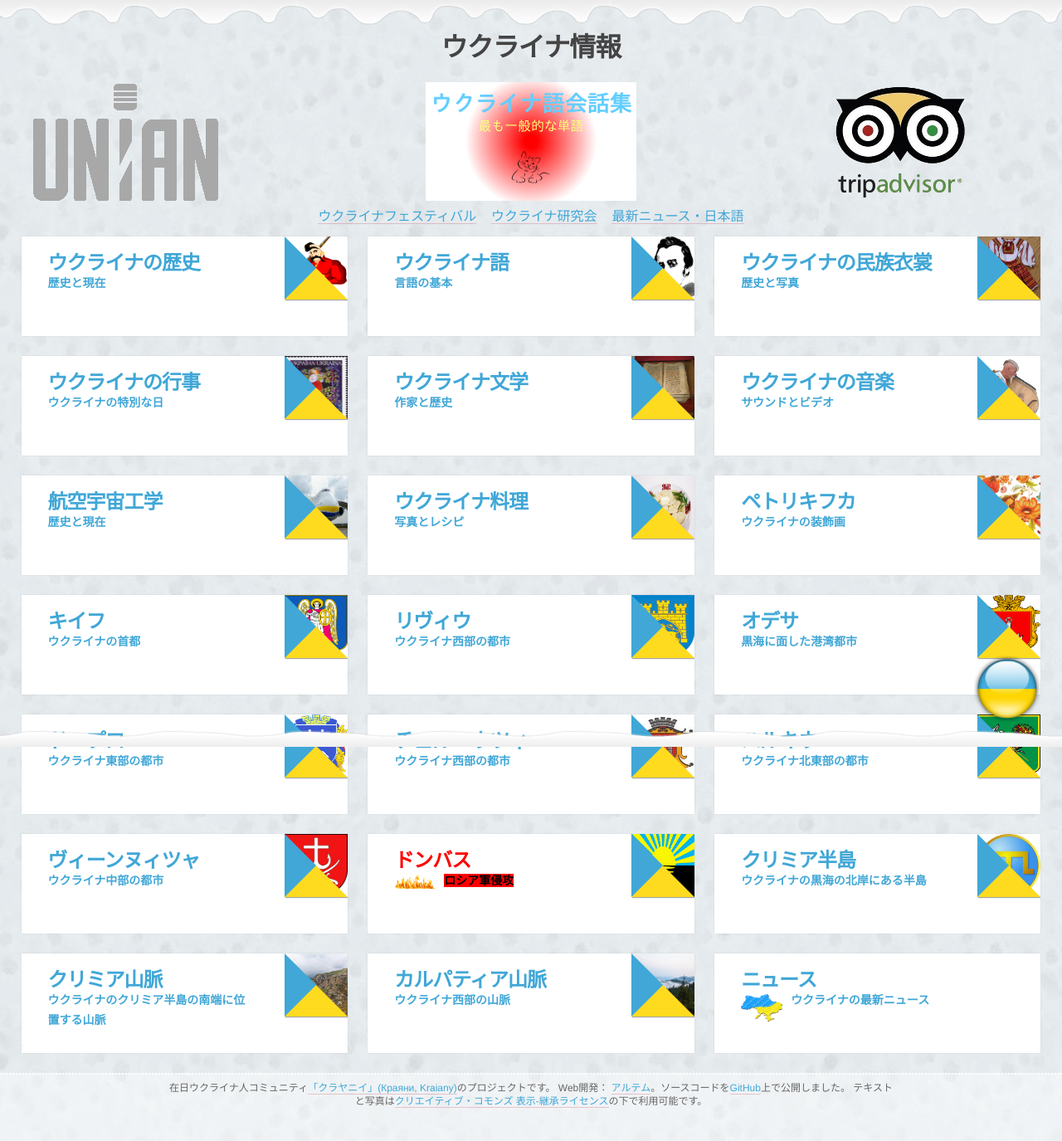
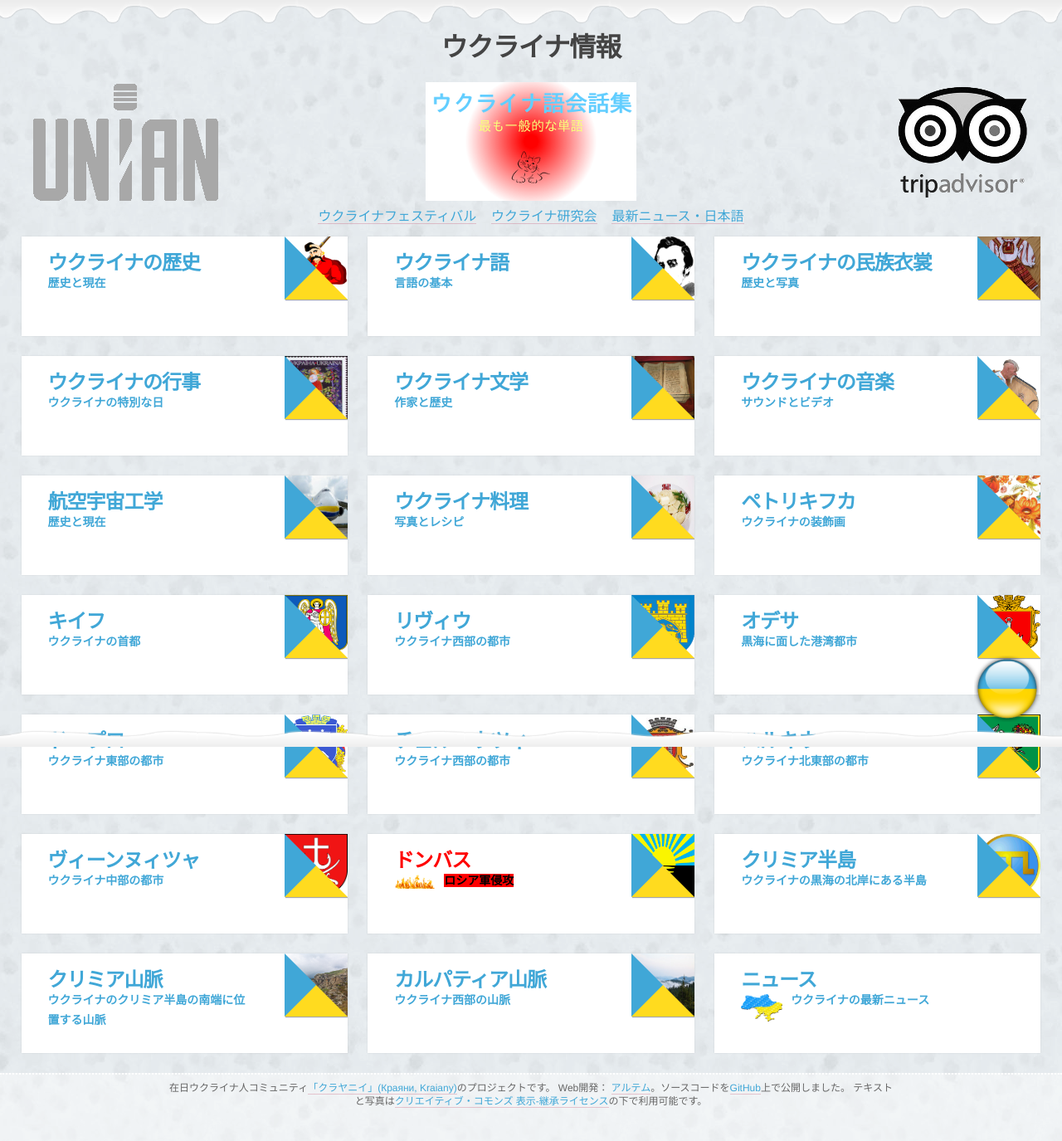
Before and after one commit to Kraiany/ukraine-info, a Jekyll site: the page built from index.md, in a window 1280 px wide. Shown: the whole page at 83% size. Built offline with Jekyll 4.4.1, drawn with Linux system fonts in a browser that asks for light colours.

Commit message:
Logo design tweak

```diff
--- a/_layouts/home.html
+++ b/_layouts/home.html
@@ -27,7 +27,7 @@
 
 </p>
 
-<center><a href="https://kraiany.github.io/festival/index.html">ウクライナフェスティバル</a>&nbsp;&nbsp;&nbsp;&nbsp;<a href="http://ukuken.web.fc2.com">ウクライナ研究会</a>&nbsp;&nbsp;&nbsp;&nbsp;<a href="https://twitter.com/uajpnews">最新ニュース・日本語</a></center>
+<center class="nomobile"><a href="https://kraiany.github.io/festival/index.html">ウクライナフェスティバル</a>&nbsp;&nbsp;&nbsp;&nbsp;<a href="http://ukuken.web.fc2.com">ウクライナ研究会</a>&nbsp;&nbsp;&nbsp;&nbsp;<a href="https://twitter.com/uajpnews">最新ニュース・日本語</a></center>
 <br/>
 
 	{{ content }}
```
Also changed, not shown: css/images/savchenko-banner.png (deleted), css/images/savchenko.jpg (deleted), css/images/tripadvisor_banner.png, css/images/uatoday.png (deleted).
